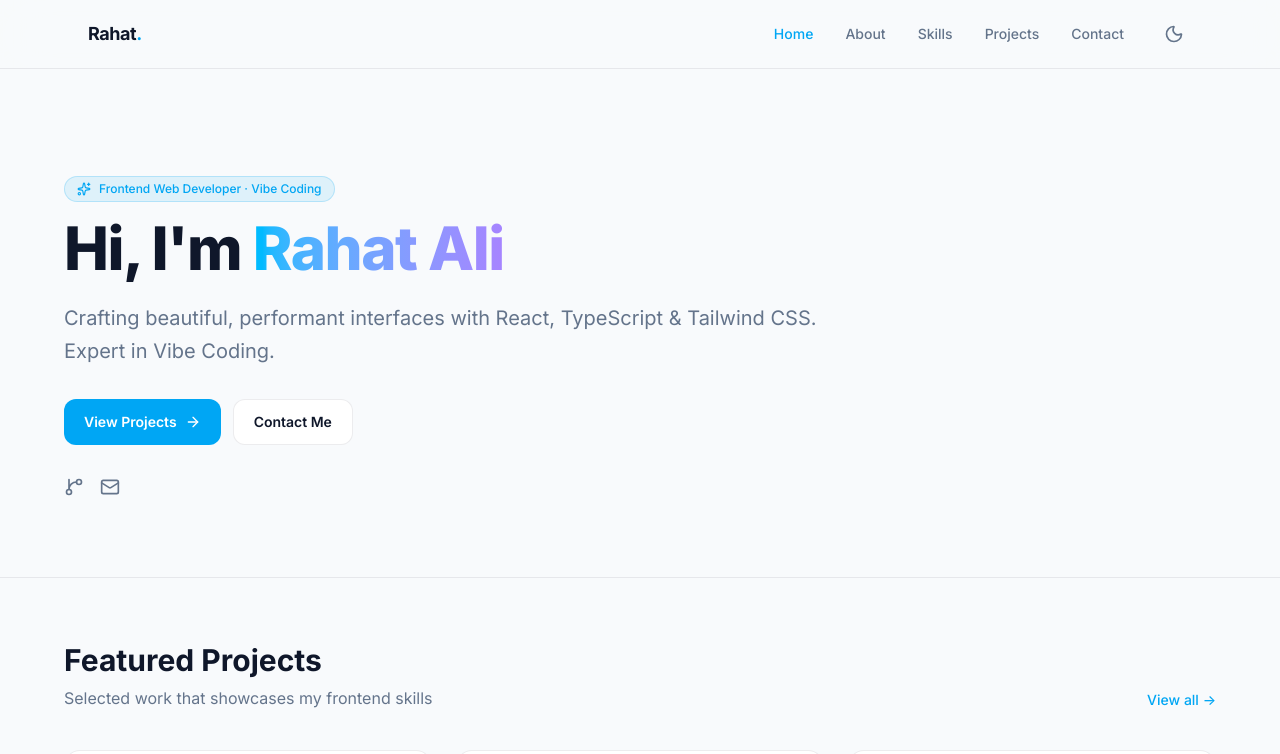
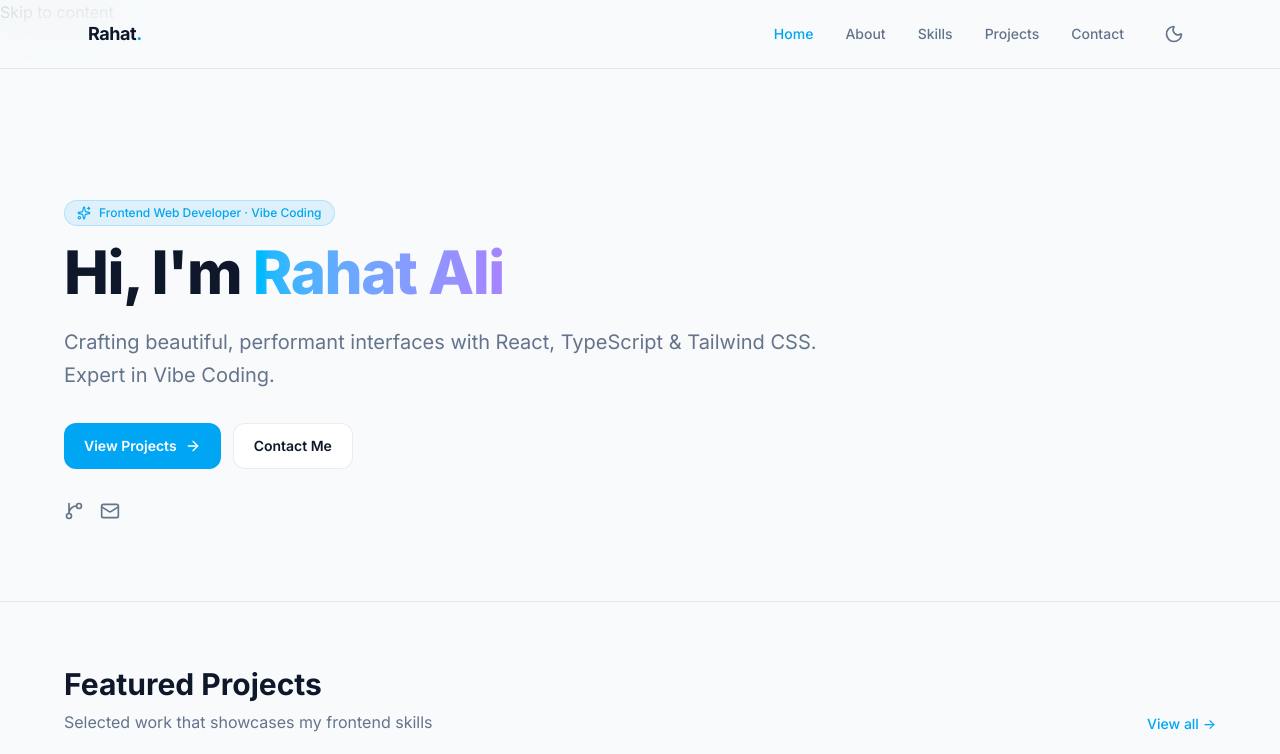
Before and after one commit to alihaical04-spec/portfolio, a React (Vite) app: page / in a window 1280 px wide. Shown: the top 754 px of the page. Built offline with nearby package versions, Linux system fonts and the light colour scheme.

Commit message:
a11y: skip-to-content link and main landmark focus target

```diff
--- a/src/components/Layout.tsx
+++ b/src/components/Layout.tsx
@@ -11,8 +11,11 @@ export default function Layout() {
 
   return (
     <div className="flex min-h-screen flex-col bg-theme">
+      <a href="#main-content" className="skip-link">
+        Skip to content
+      </a>
       <Navbar />
-      <main className="flex-1 pt-20">
+      <main id="main-content" className="flex-1 pt-20" tabIndex={-1}>
         <AnimatePresence mode="wait">
           <motion.div
             key={location.pathname}
```
